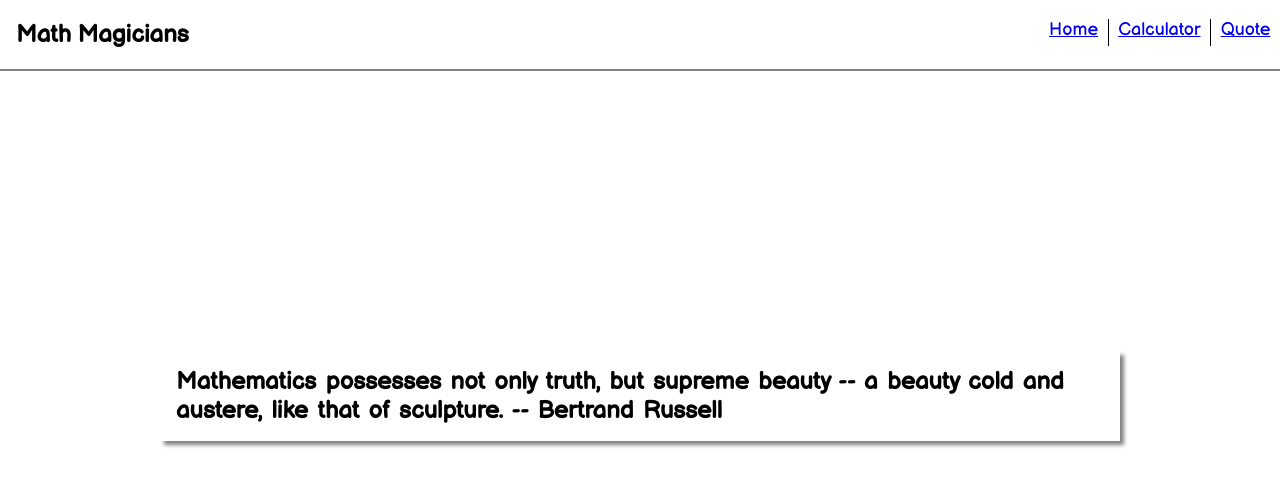
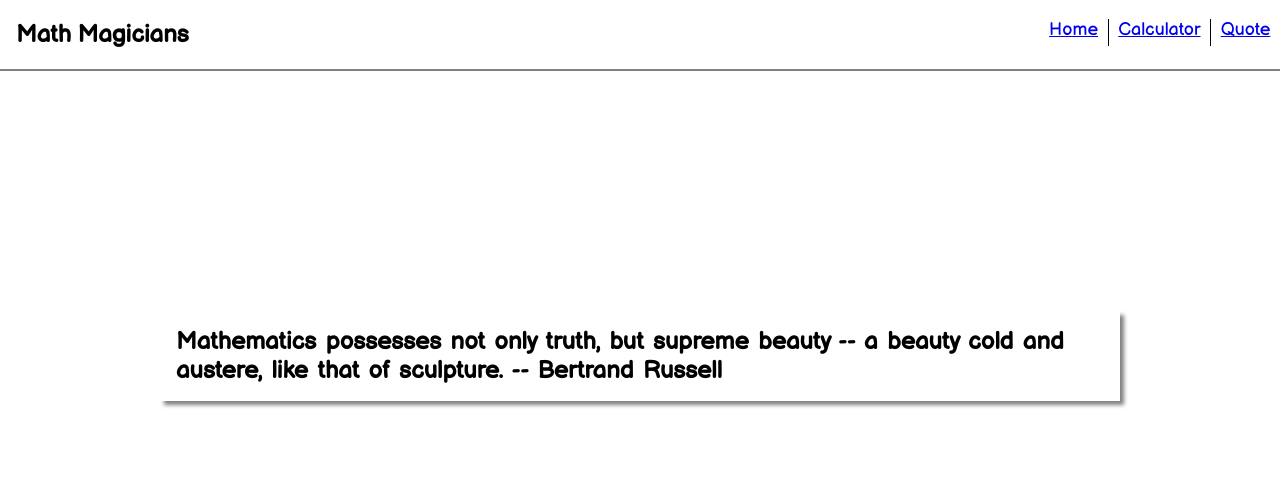
Before and after one commit to TedLivist/math-magicians, a React (Create React App) app: page /quote in a window 1280 px wide. Shown: the top 486 px of the page. Built offline with nearby package versions, Linux system fonts and the light colour scheme.

Commit message:
Add screenshot

```diff
--- a/src/stylesheets/quote.css
+++ b/src/stylesheets/quote.css
@@ -1,6 +1,6 @@
 .quote-container {
   padding: 0 10rem;
-  margin-top: 35vh;
+  margin-top: 30vh;
 }
 
 .quote-container h2 {
```
Also changed, not shown: src/images/scrnsht.jpg (added), 1 other file (tests, documents, lock files or other folders).
